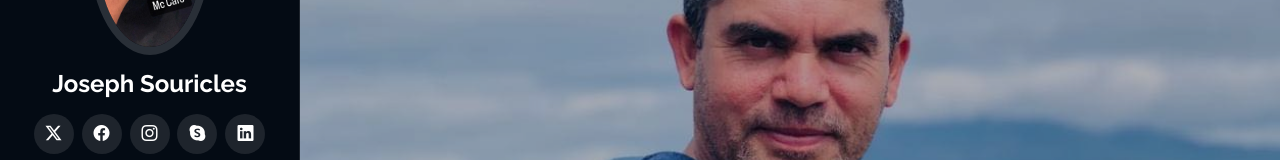
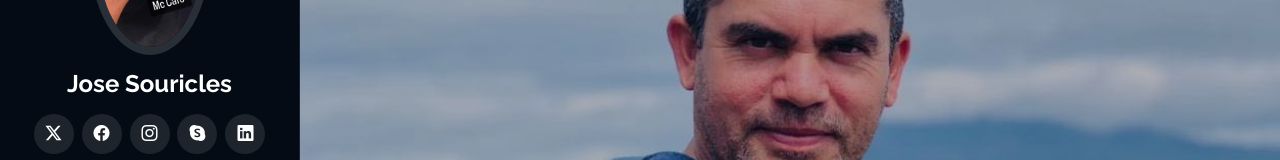
Before and after one commit to Souricles/iPortfolio, a plain HTML site: page index.html in a window 1280 px wide. Shown: the part 161-321 px from the top of the page. Drawn offline with Linux system fonts and the light colour scheme.

Commit message:
h1 Joseph para Jose

```diff
--- a/index.html
+++ b/index.html
@@ -48,7 +48,7 @@
     <a href="index.html" class="logo d-flex align-items-center justify-content-center">
       <!-- Uncomment the line below if you also wish to use an image logo -->
       <!-- <img src="assets/img/logo.png" alt=""> -->
-      <h1 class="sitename">Joseph Souricles</h1>
+      <h1 class="sitename">Jose Souricles</h1>
     </a>
 
     <div class="social-links text-center">
```
